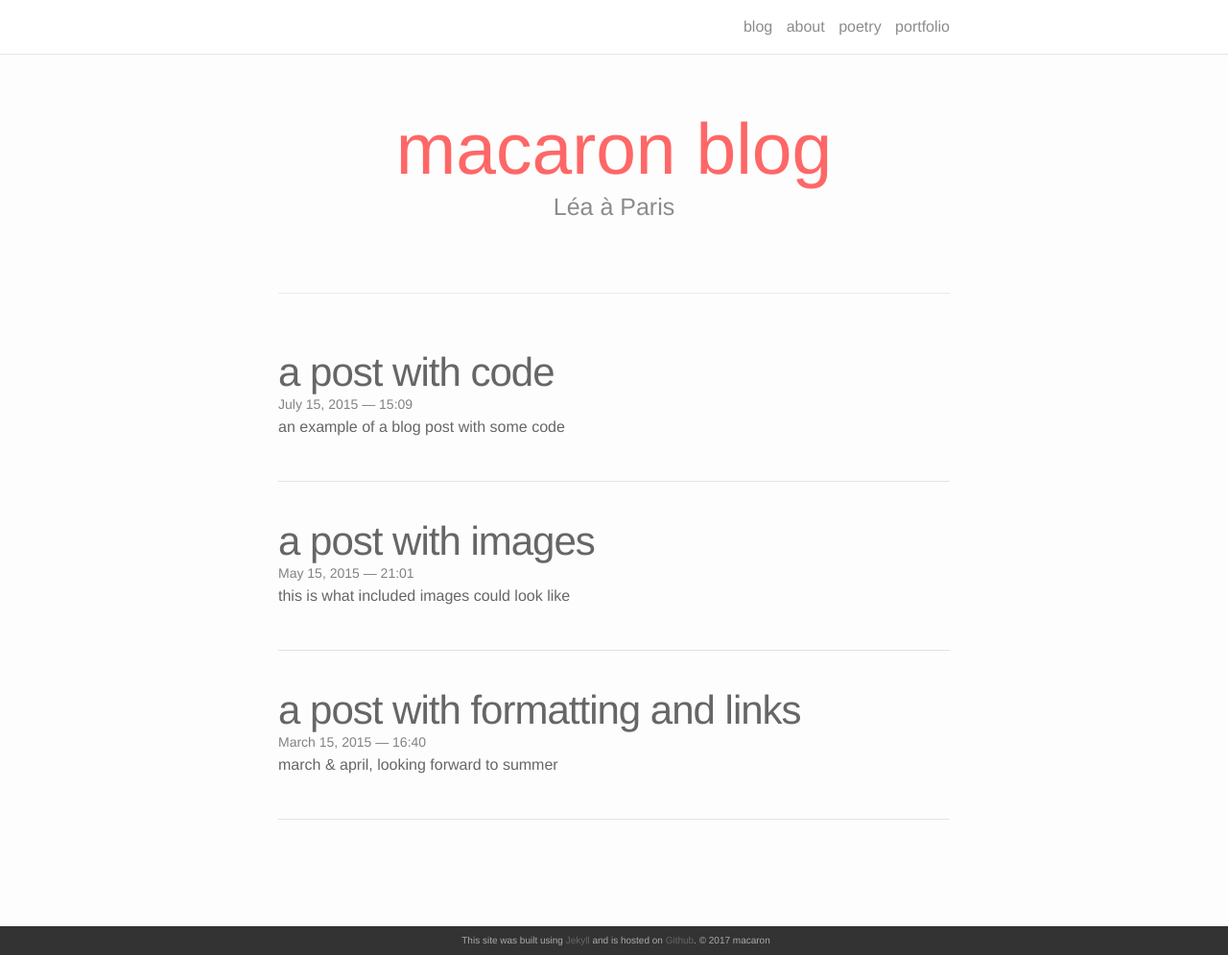
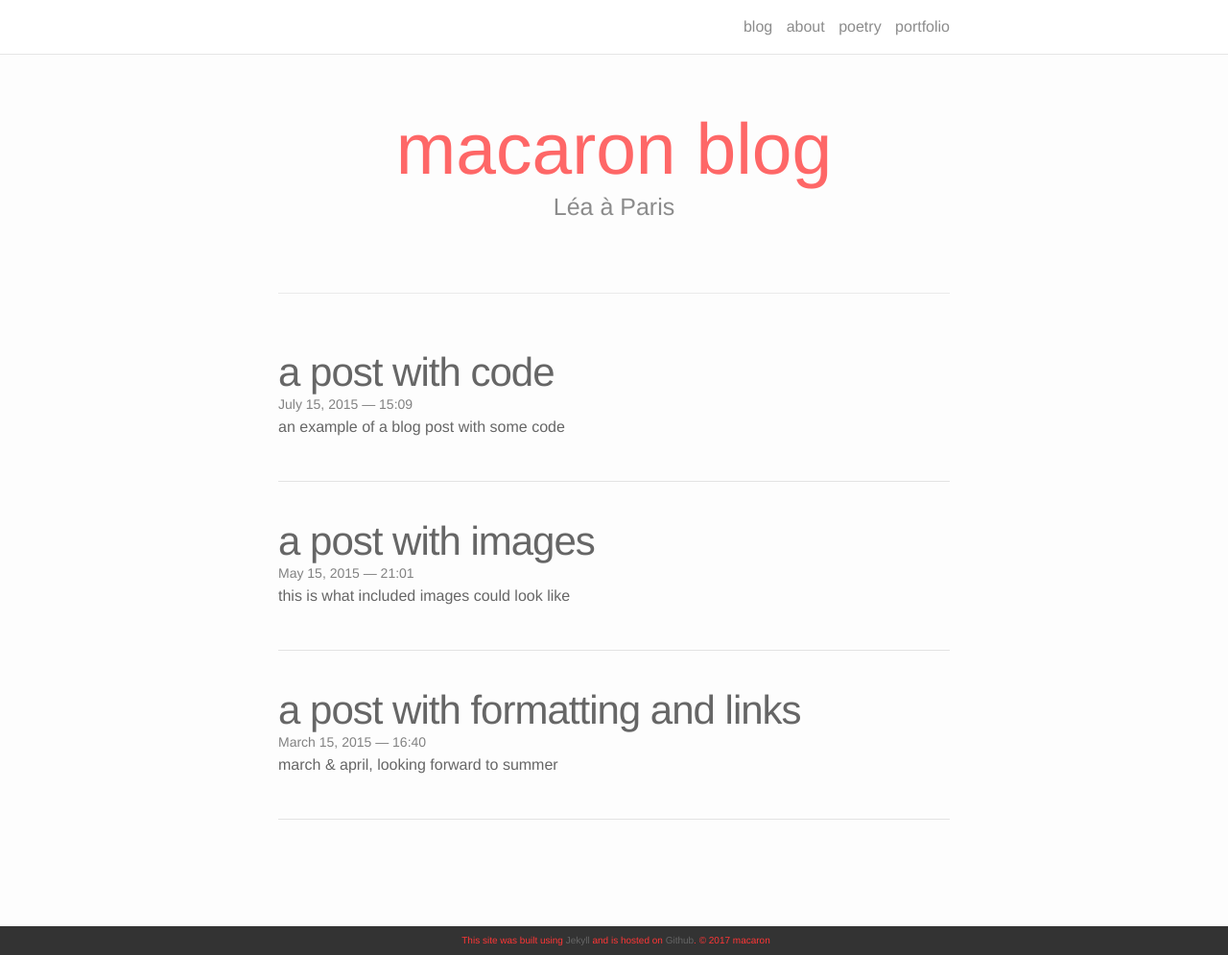
Before and after one commit to earlgreymacaron/earlgreymacaron-oldsitedraft, a Jekyll site: the page built from index.html, in a window 1280 px wide and 995 px high. Shown: the whole window at 96% size. Built offline with Jekyll 4.4.1, drawn with Linux system fonts in a browser that asks for light colours; nearby versions of some CDN libraries; the list of posts is cut into pages by our own code.

Commit message:
Update _layout.scss

```diff
--- a/_sass/_layout.scss
+++ b/_sass/_layout.scss
@@ -78,7 +78,7 @@ border-top: 1px solid $grey-color-dark;
 font-size: 10px;
 background-color: $grey-color-dark;
 padding: 2px;
-color: #aaa;
+color: $theme-color;
 position:fixed;
 left:0px;
 bottom:0px;
```
